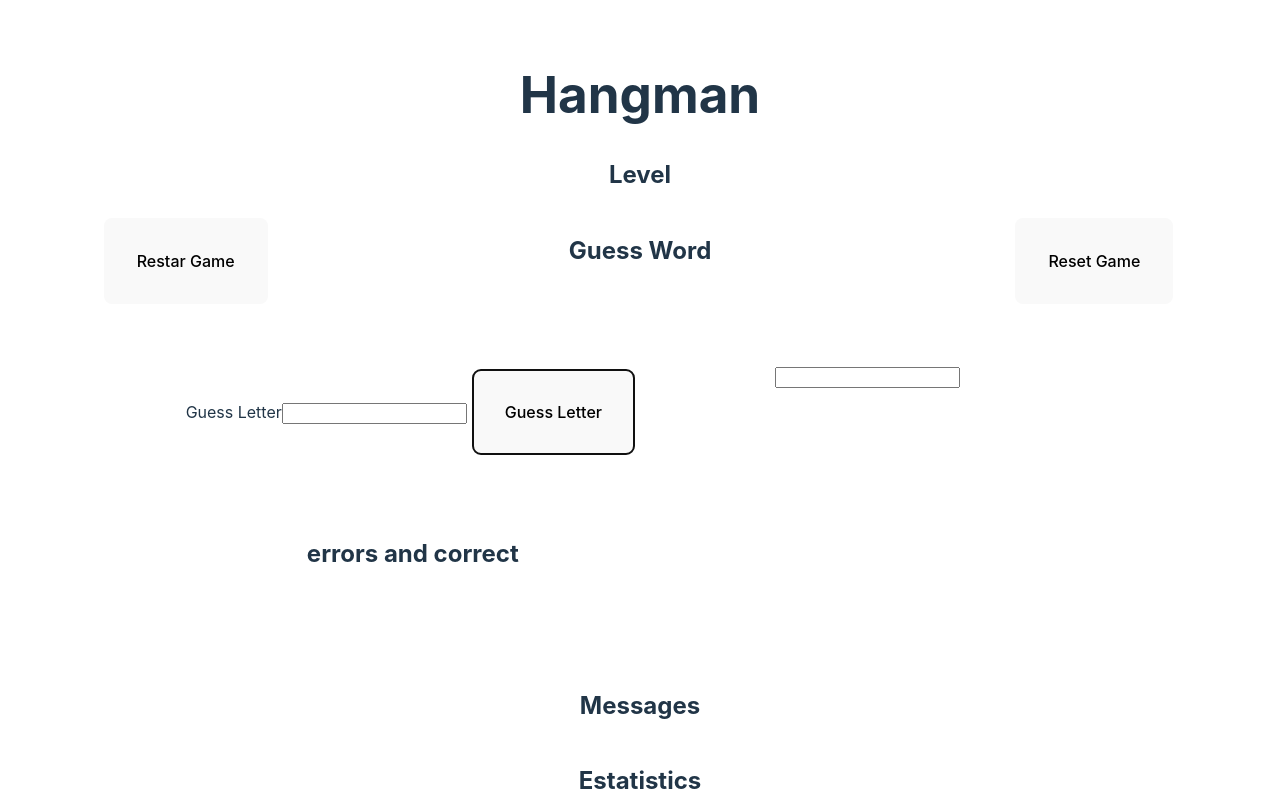
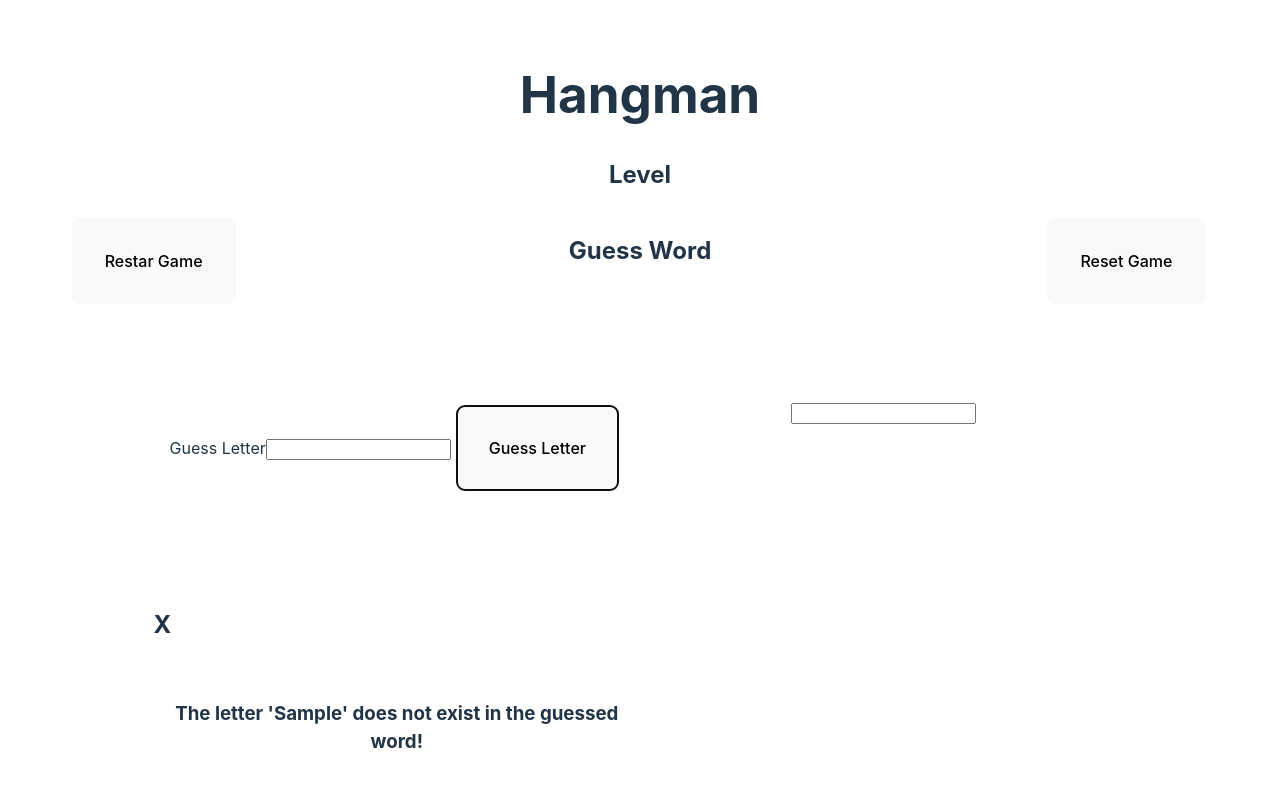
Before and after one commit to leonsuaren/hangman, a React (Vite) app in the folder client/: page /board in a window 1280 px wide. Both pictures are taken after typing "Sample" into the empty fields and a click on the button "Guess Letter". Shown: the top 800 px of the page. Built offline with nearby package versions, Linux system fonts and the light colour scheme.

Commit message:
added logic to get the total of correct and incorrect letters

```diff
--- a/client/src/index.css
+++ b/client/src/index.css
@@ -124,6 +124,9 @@ button:focus-visible {
 }
 
 .errors-and-correct {
+  display: flex;
+  flex-direction: row;
+  width: 100%;
   grid-area: 3 / 1 / 4 / 5;
 }
 
--- a/client/src/views/board/Board.tsx
+++ b/client/src/views/board/Board.tsx
@@ -11,6 +11,7 @@ const Board: FC<BoardProps> = ({ level, playedWord }) => {
   const [lettersSet, setLettersSet] = useState<string[]>([]);
   const [maxLetterExist, setMaxLetterExist] = useState<number>(2);
   const [message, setMessage] = useState<string>("");
+  const [evaluateResponse, setEvaluateResponse] = useState<string[]>([]);
   const guessLetter = useRef<HTMLInputElement>(null);
   const playedWordGame = [...playedWord];
 
@@ -53,18 +54,27 @@ const Board: FC<BoardProps> = ({ level, playedWord }) => {
         setMessage("");
       }, 3000);
     }
-    //
 
     if (
       playedWordGame.indexOf(letter!) !== -1 &&
       lettersSet.indexOf(letter!) === -1
     ) {
       setLetterExist((prevState) => prevState + 1);
+      setMessage(`The letter '${letter}' exist in the guessed word!`);
+      setEvaluateResponse(prevState => [...prevState, 'Y']);
+      setTimeout(() => {
+        setMessage("");
+      }, 3000);
     } else if (
       playedWordGame.indexOf(letter!) === -1 &&
       lettersSet.indexOf(letter!) === -1
     ) {
       setErrors((prevState) => prevState + 1);
+      setMessage(`The letter '${letter}' does not exist in the guessed word!`);
+      setEvaluateResponse(prevState => [...prevState, 'X']);
+      setTimeout(() => {
+        setMessage("");
+      }, 3000);
     }
 
     event.currentTarget.reset();
@@ -76,6 +86,7 @@ const Board: FC<BoardProps> = ({ level, playedWord }) => {
     letterExist: letterExist,
     letterSet: lettersSet,
     message: message,
+    evaluateResponse: evaluateResponse
   });
 
   return (
@@ -124,8 +135,18 @@ const Board: FC<BoardProps> = ({ level, playedWord }) => {
               Guess Letter
             </button>
           </form>
-          <div className="errors-and-correct"><h2>errors and correct</h2></div>
-          <div className="guessed-letter-messages"><h3>{message}</h3></div>
+          <div className="errors-and-correct">
+            {
+              evaluateResponse.map((response, key) => {
+                return (
+                  <h2 key={key}>{response}</h2>
+                )
+              })
+            }
+          </div>
+          <div className="guessed-letter-messages">
+            <h3>{message}</h3>
+          </div>
         </section>
         <form className="guess-word-form">
           <input type="text" />
```
